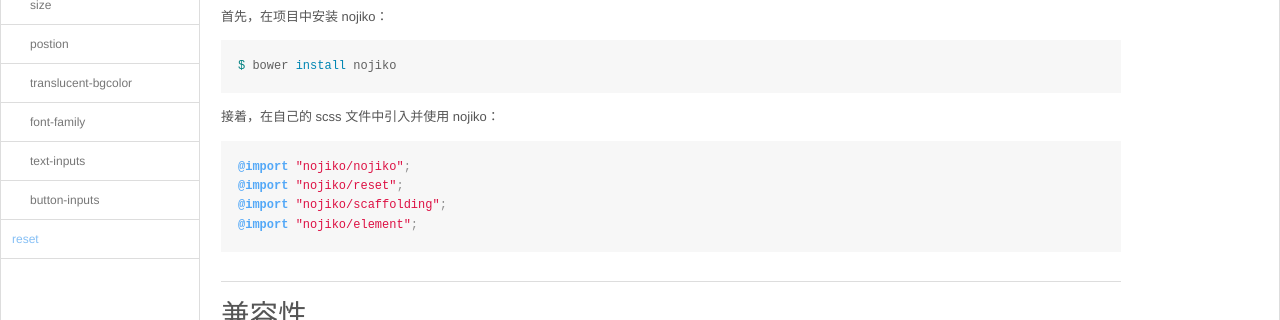
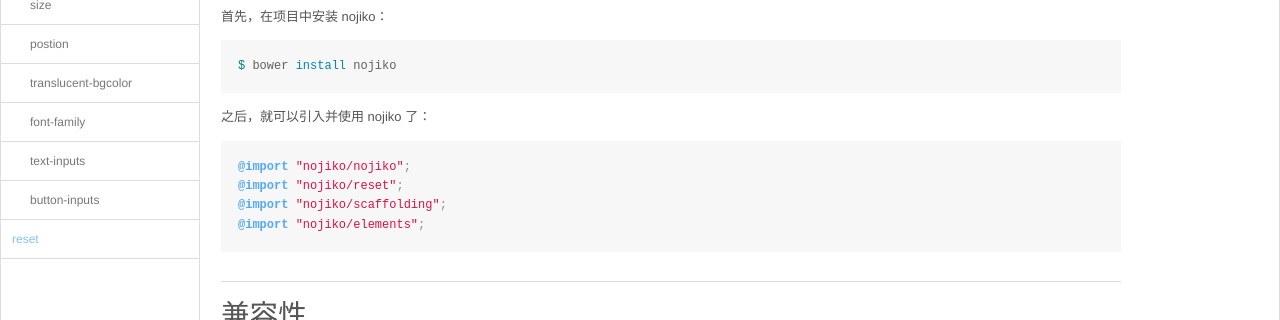
Before and after one commit to BiosSun/nojiko, a Jekyll site: the page built from doc/index.md, in a window 1280 px wide and 900 px high, scrolled down 310 px. Shown: the part 151-471 px from the top of the window. Built offline with Jekyll 4.4.1, drawn with Linux system fonts in a browser that asks for light colours; Markdown is read by kramdown in place of the engine named in the settings.

Commit message:
将 _element.scss 的文件名改为 _elements.scss

````diff
--- a/doc/index.md
+++ b/doc/index.md
@@ -24,13 +24,13 @@ Nojiko 用于辅助开发人员快速开始使用 SCSS 进行样式开发。
 $ bower install nojiko
 ```
 
-接着，在自己的 scss 文件中引入并使用 nojiko：
+之后，就可以引入并使用 nojiko 了：
 
 ```scss
 @import "nojiko/nojiko";
 @import "nojiko/reset";
 @import "nojiko/scaffolding";
-@import "nojiko/element";
+@import "nojiko/elements";
 ```
 
 
````
Also changed, not shown: README.md, sass/_elements.scss (renamed from sass/_element.scss).
